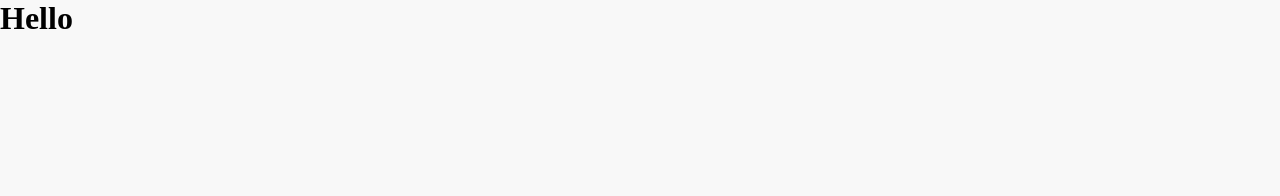
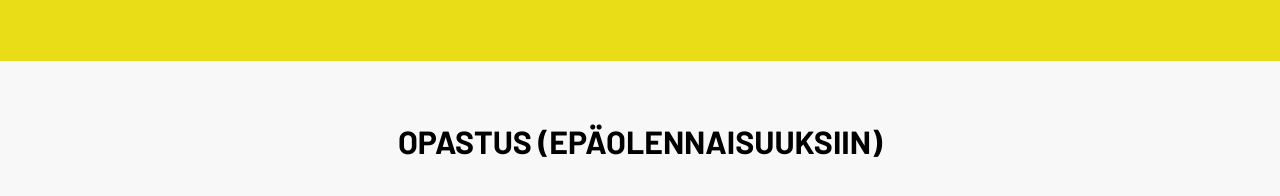
Before and after one commit to melonmanchan/opastusepaolennaisuuksiin, a website built with Vite: page index.html in a window 1280 px wide. Built offline with nearby package versions, Linux system fonts and the light colour scheme.

Commit message:
Add stuff

```diff
--- a/index.html
+++ b/index.html
@@ -5,9 +5,21 @@
     <link rel="icon" type="image/svg+xml" href="/vite.svg" />
     <meta name="viewport" content="width=device-width, initial-scale=1.0" />
     <title>Vite + TS</title>
+    <link rel="preconnect" href="https://fonts.googleapis.com" />
+    <link rel="preconnect" href="https://fonts.gstatic.com" crossorigin />
+    <link
+      href="https://fonts.googleapis.com/css2?family=Barlow:ital,wght@0,100;0,200;0,300;0,400;0,500;0,600;0,700;0,800;0,900;1,100;1,200;1,300;1,400;1,500;1,600;1,700;1,800;1,900&display=swap"
+      rel="stylesheet"
+    />
   </head>
   <body>
-    <h1>Hello</h1>
+    <header></header>
+
+    <div class="content-wrapper">
+      <div class="content">
+        <h1>Opastus (Epäolennaisuuksiin)</h1>
+      </div>
+    </div>
     <script type="module" src="/src/main.ts"></script>
   </body>
 </html>
--- a/src/style.scss
+++ b/src/style.scss
@@ -10,4 +10,25 @@ html {
 body {
   height: 100vh;
   width: 100vw;
+  font-family: "Barlow", sans-serif;
+
+  header {
+    height: 61px;
+    background-color: #e8dd16;
+  }
+
+  .content-wrapper {
+    margin-top: 61px;
+    display: flex;
+    justify-content: center;
+    align-items: center;
+  }
+
+  .content {
+    max-width: 500px;
+
+    h1 {
+      text-transform: uppercase;
+    }
+  }
 }
```
